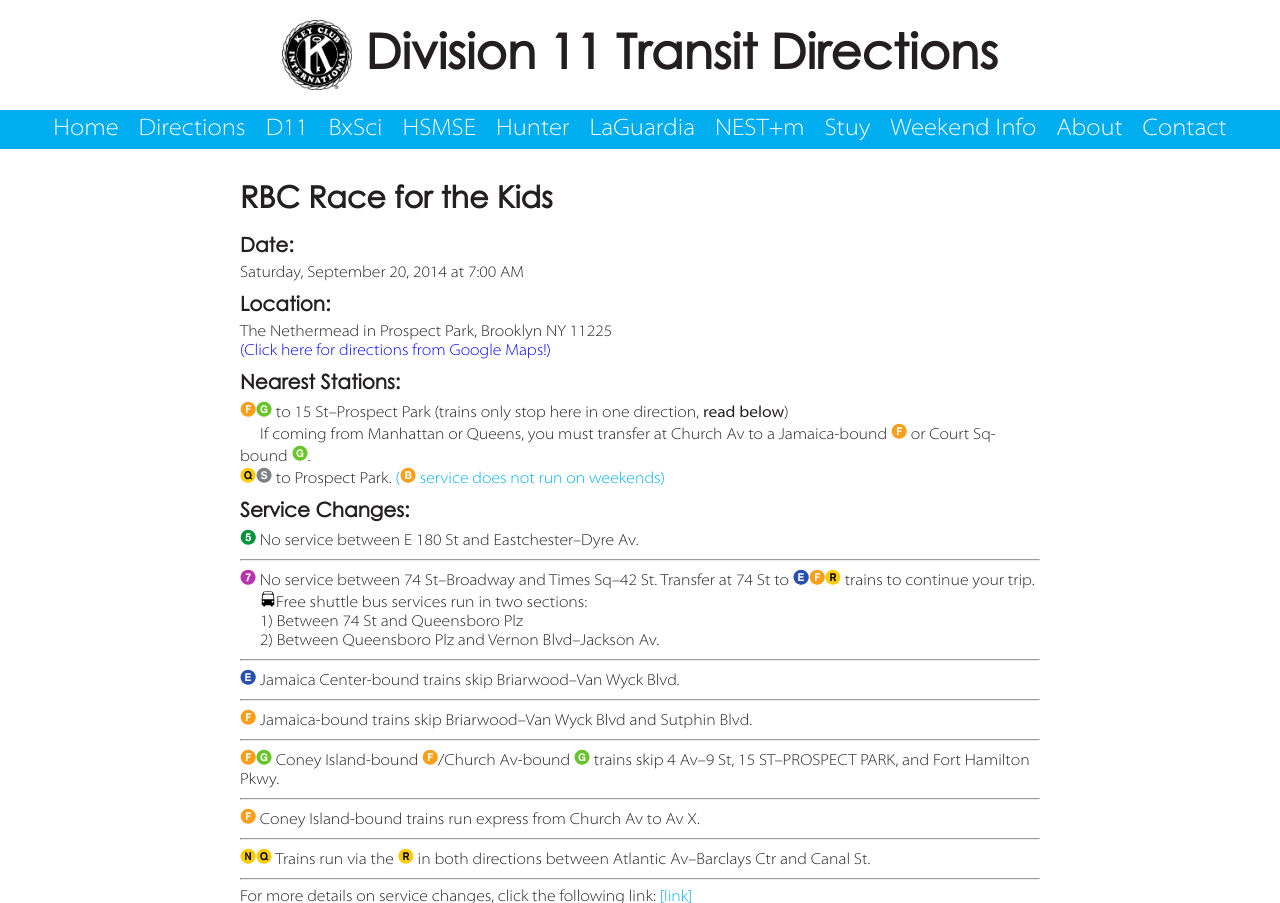
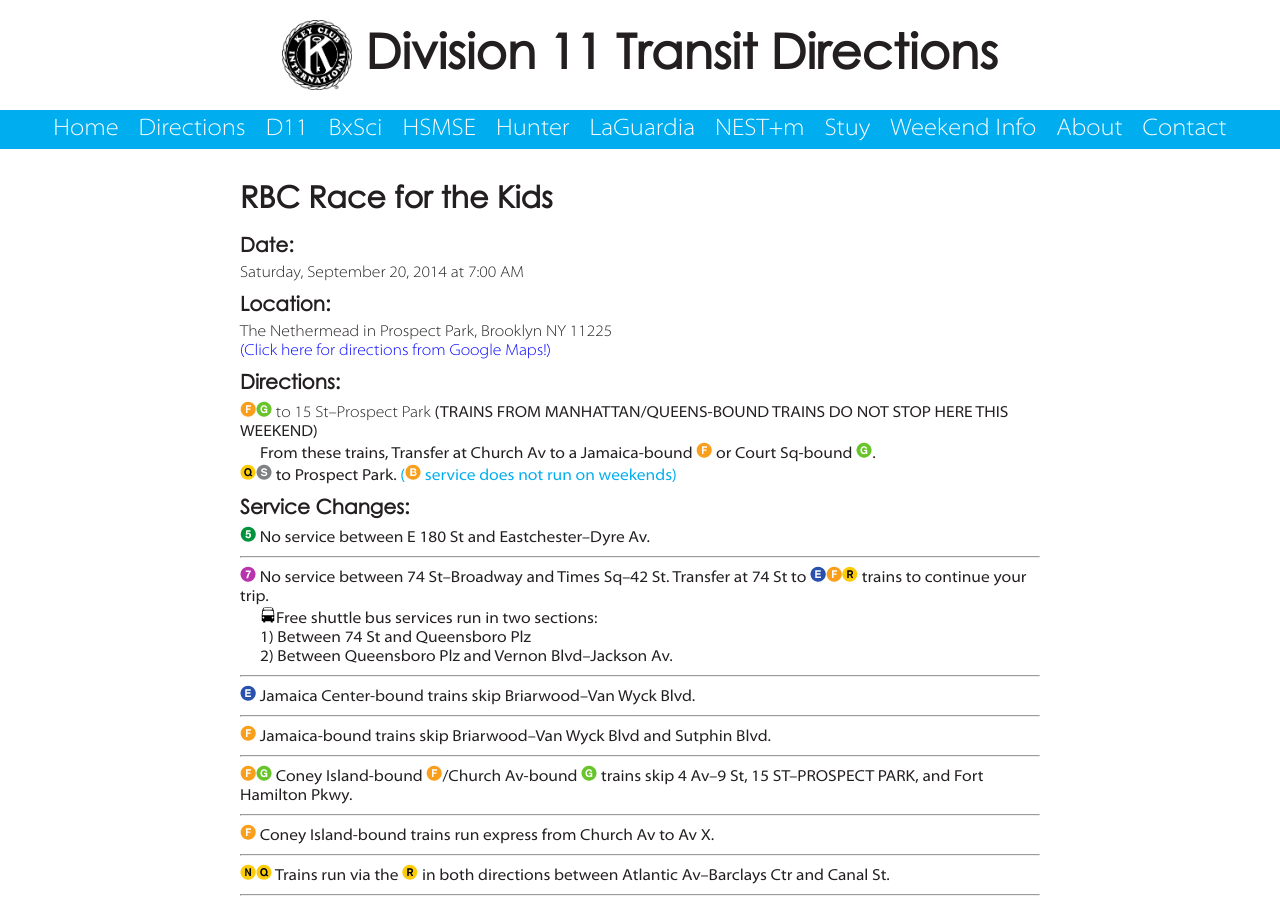
Before and after one commit to d11directions/d11directions.github.io, a Jekyll site: the page built from _posts/2014-09-20-RBC_Race_for_the_Kids.html, in a window 1280 px wide, cut to the strip 0-903 px from the top of the page. Built offline with Jekyll 4.4.1, drawn with Linux system fonts in a browser that asks for light colours.

Commit message:
Update RBC Race for the Kids directions

```diff
--- a/_posts/2014-09-20-RBC_Race_for_the_Kids.html
+++ b/_posts/2014-09-20-RBC_Race_for_the_Kids.html
@@ -5,8 +5,8 @@ for: Bronx Science Key Club
 tags: [bxsci]
 time: Saturday, September 20, 2014 at 7:00 AM
 location: The Nethermead in Prospect Park, Brooklyn NY 11225
-nearest-stations:
-    - <img src="/img/F.png" alt="(F)"><img src="/img/G.png" alt="(G)"> to 15 St&ndash;Prospect Park (trains only stop here in one direction, <strong>read below</strong>)<br><span class="indented-text">If coming from Manhattan or Queens, you must transfer at Church Av to a Jamaica-bound <img src="/img/F.png" alt="(F)"> or Court Sq-bound <img src="/img/G.png" alt="(G)">.</span>
+directions:
+    - <img src="/img/F.png" alt="(F)"><img src="/img/G.png" alt="(G)"> to 15 St&ndash;Prospect Park <strong>(TRAINS FROM MANHATTAN/QUEENS-BOUND TRAINS DO NOT STOP HERE THIS WEEKEND)<br><span class="indented-text">From these trains, <strong>Transfer at Church Av to a Jamaica-bound <img src="/img/F.png" alt="(F)"> or Court Sq-bound <img src="/img/G.png" alt="(G)"></strong>.</span>
     - <img src="/img/Q.png" alt="(Q)"><img src="/img/S.png" alt="Franklin Avenue Shuttle"> to Prospect Park. <a href="/weekend_info/#B">(<img src="/img/B.png" alt="(B)"> service does not run on weekends)</a>
 changes-brief:
     - <img src="/img/5.png" alt="(5)"> No service between E 180 St and Eastchester&ndash;Dyre Av.
```
